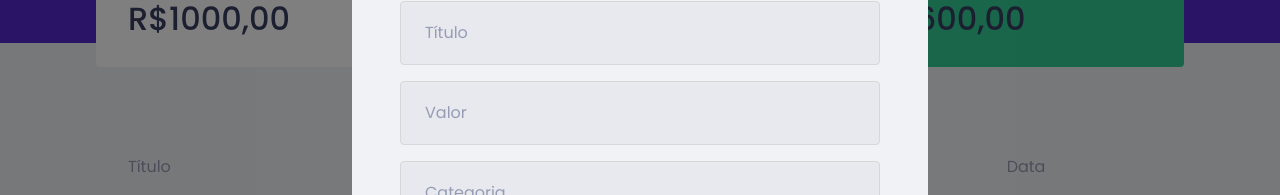
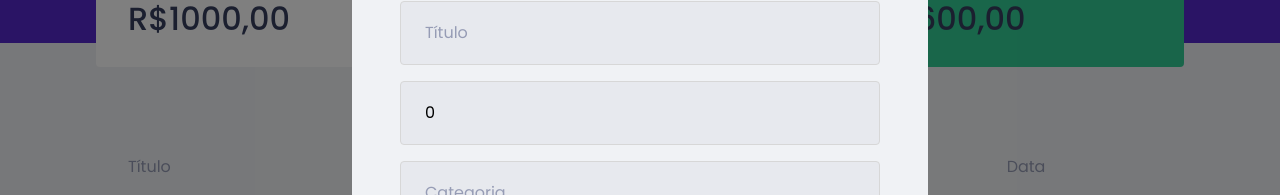
Before and after one commit to rafaelst2000/dtmoney, a React (Create React App) app: page / in a window 1280 px wide. Both pictures are taken after a click on the button "Nova transação". Shown: the part 229-424 px from the top of the page. Built offline with nearby package versions, Linux system fonts and the light colour scheme; no server answers; what miragejs would draw is missing.

Commit message:
creating form states

```diff
--- a/src/components/NewTransactionModal/index.tsx
+++ b/src/components/NewTransactionModal/index.tsx
@@ -3,7 +3,7 @@
 import closeImg from '../../assets/close.svg'
 import incomeImg from '../../assets/income.svg'
 import outcomeImg from '../../assets/outcome.svg'
-import { useState } from 'react'
+import { FormEvent, useState } from 'react'
 
 interface NewTransactionModalProps {
   isOpen: boolean
@@ -12,6 +12,13 @@
 
 export function NewTransactionModal ({ isOpen, onRequestClose } : NewTransactionModalProps) {
   const [type, setType] = useState('deposit')
+  const [title, setTitle] = useState('')
+  const [category, setCategory] = useState('')
+  const [value, setValue] = useState(0)
+
+  function handleCreateNewTransaction (event: FormEvent) {
+    event.preventDefault()
+  }
 
   return (
     <Modal
@@ -25,11 +32,11 @@
         <img src={closeImg} alt="Fechar modal" onClick={onRequestClose}/>
       </button>
 
-      <Container>
+      <Container onSubmit={handleCreateNewTransaction}>
         <h2>Cadastrar transação</h2>
-        <input placeholder="Título" />
-        <input type="number" placeholder="Valor" />
-        <input placeholder="Categoria" />
+        <input placeholder="Título" value={title} onChange={event => setTitle(event.target.value)}/>
+        <input type="number" placeholder="Valor" value={value} onChange={event => setValue(Number(event.target.value))} />
+        <input placeholder="Categoria" value={category} onChange={event => setCategory(event.target.value)} />
 
         <TransactionTypeContainer>
           <RadioBox
```
